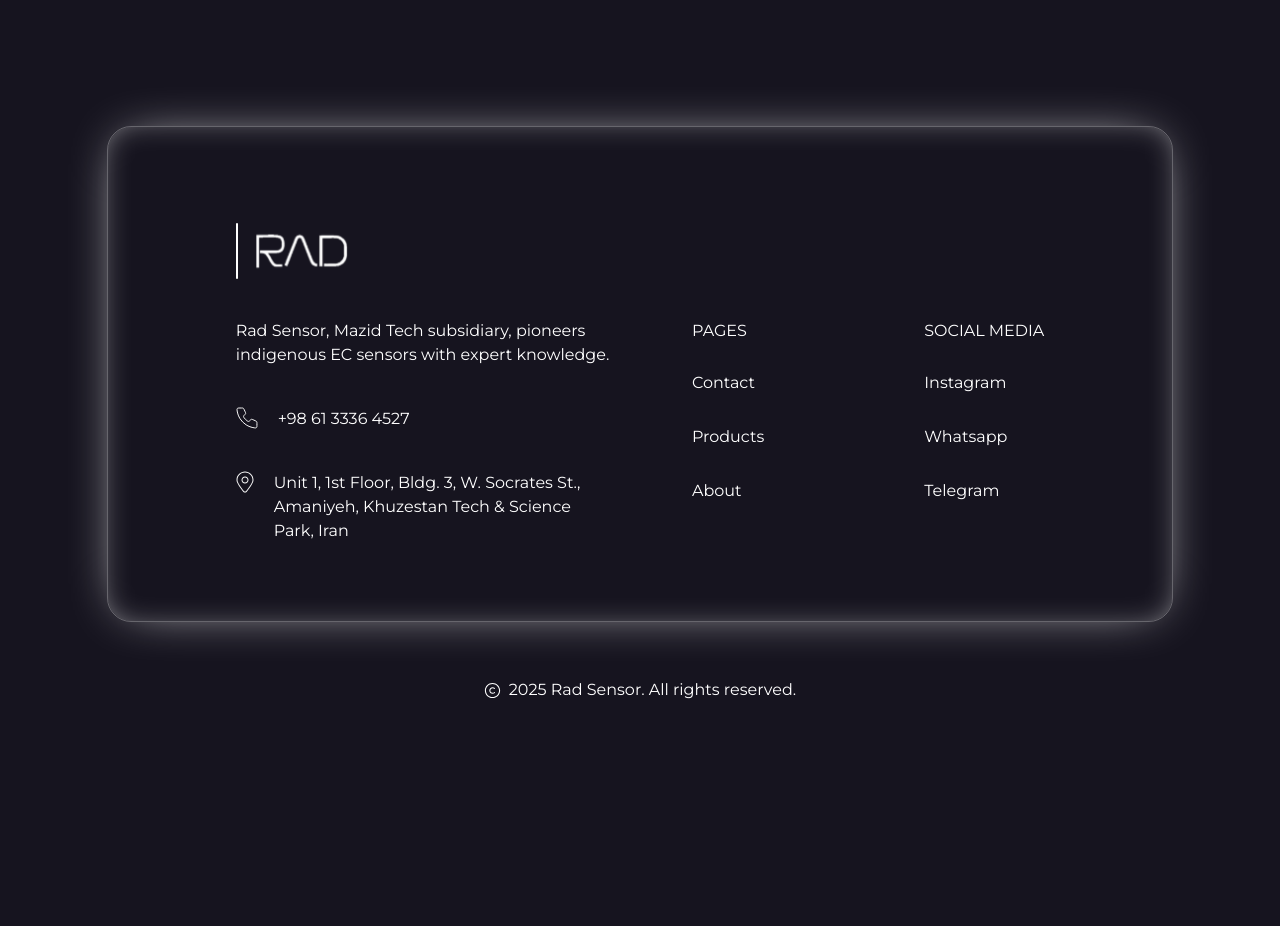
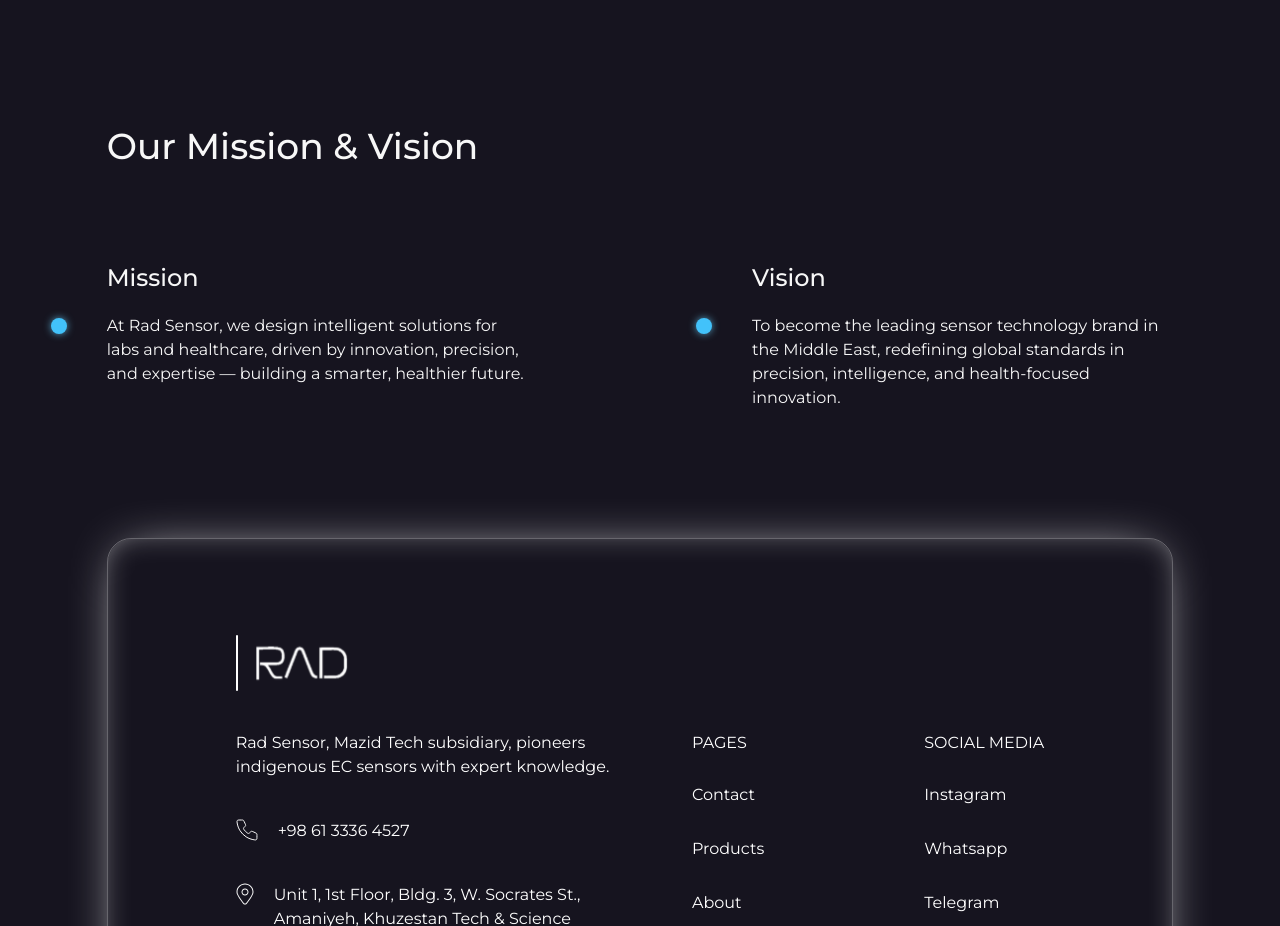
Before and after one commit to parsa-ai/rad-sensor, a Next.js app: page /About in a window 1280 px wide. Shown: the part 1508-2434 px from the top of the page. Before the commit the page ends 2250 px from the top, so only its background shows below. Built offline with nearby package versions, Linux system fonts and the light colour scheme.

Commit message:
feat: create Our Mission & Vision of About page

```diff
--- a/src/app/About/page.jsx
+++ b/src/app/About/page.jsx
@@ -92,6 +92,37 @@
 
           </article>
         </section>
+        <section className="flex flex-col gap-24">
+          <h3 className="text-4xl font-medium">
+            Our Mission & Vision
+          </h3>
+          <article className="flex gap-56">
+            <div className="flex-1/2 flex flex-col gap-5">
+              <h6 className="text-2xl font-medium">
+                Mission
+              </h6>
+              <div className="relative flex ">
+                <div className="w-4 h-4 absolute -left-14 top-1 rounded-full bg-[#42C2FA] shadow-[0px_0px_8px_-1px_#6BD2FF]" />
+                <p>
+                  At Rad Sensor, we design intelligent solutions for labs and healthcare, driven
+                  by innovation, precision, and expertise — building a smarter, healthier future.
+                </p>
+              </div>
+            </div>
+            <div className="flex-1/2 flex flex-col gap-5">
+              <h6 className="text-2xl font-medium">
+                Vision
+              </h6>
+              <div className="relative flex ">
+                <div className="w-4 h-4 absolute -left-14 top-1 rounded-full bg-[#42C2FA] shadow-[0px_0px_8px_-1px_#6BD2FF]" />
+                <p>
+                To become the leading sensor technology brand in the Middle East, redefining global standards in precision, intelligence, and health-focused innovation.
+
+                </p>
+              </div>
+            </div>
+          </article>
+        </section>
       </Container>
     </main>
   )
```
